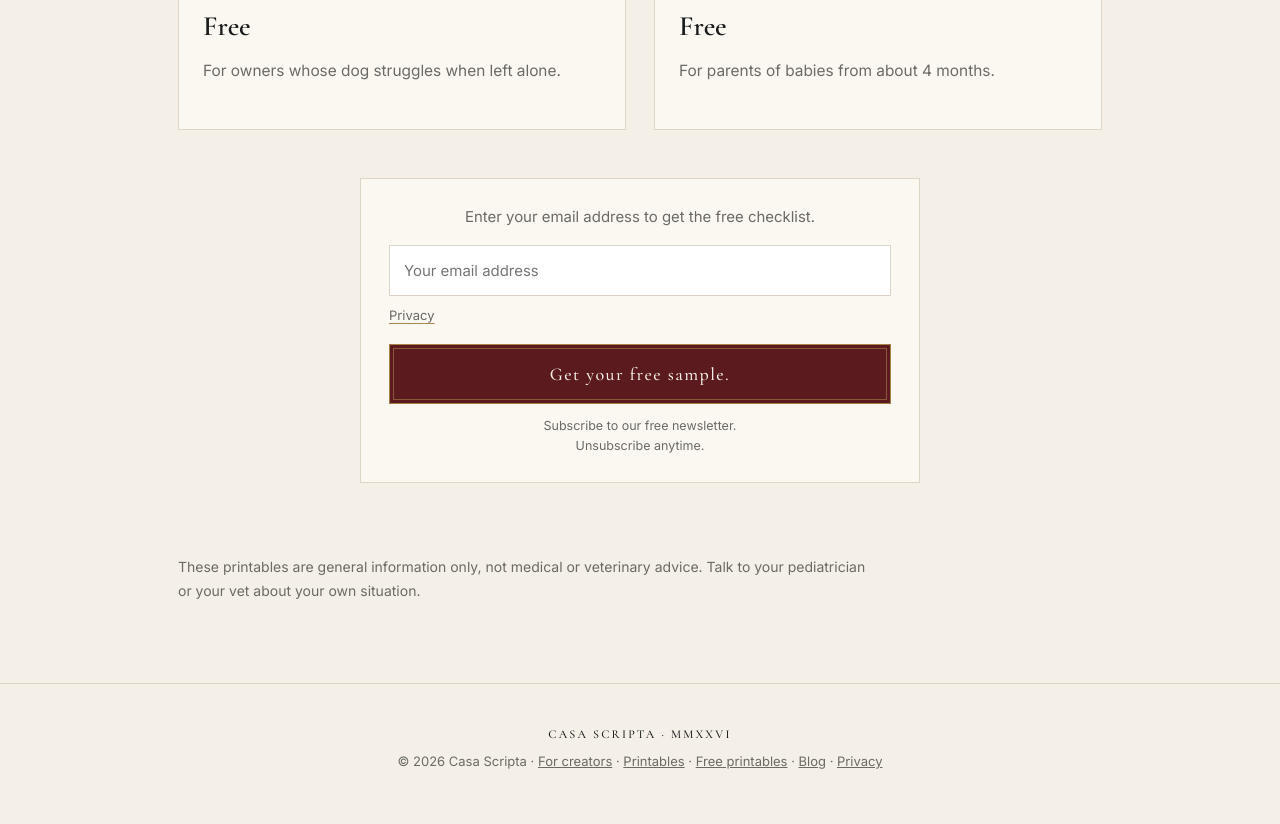
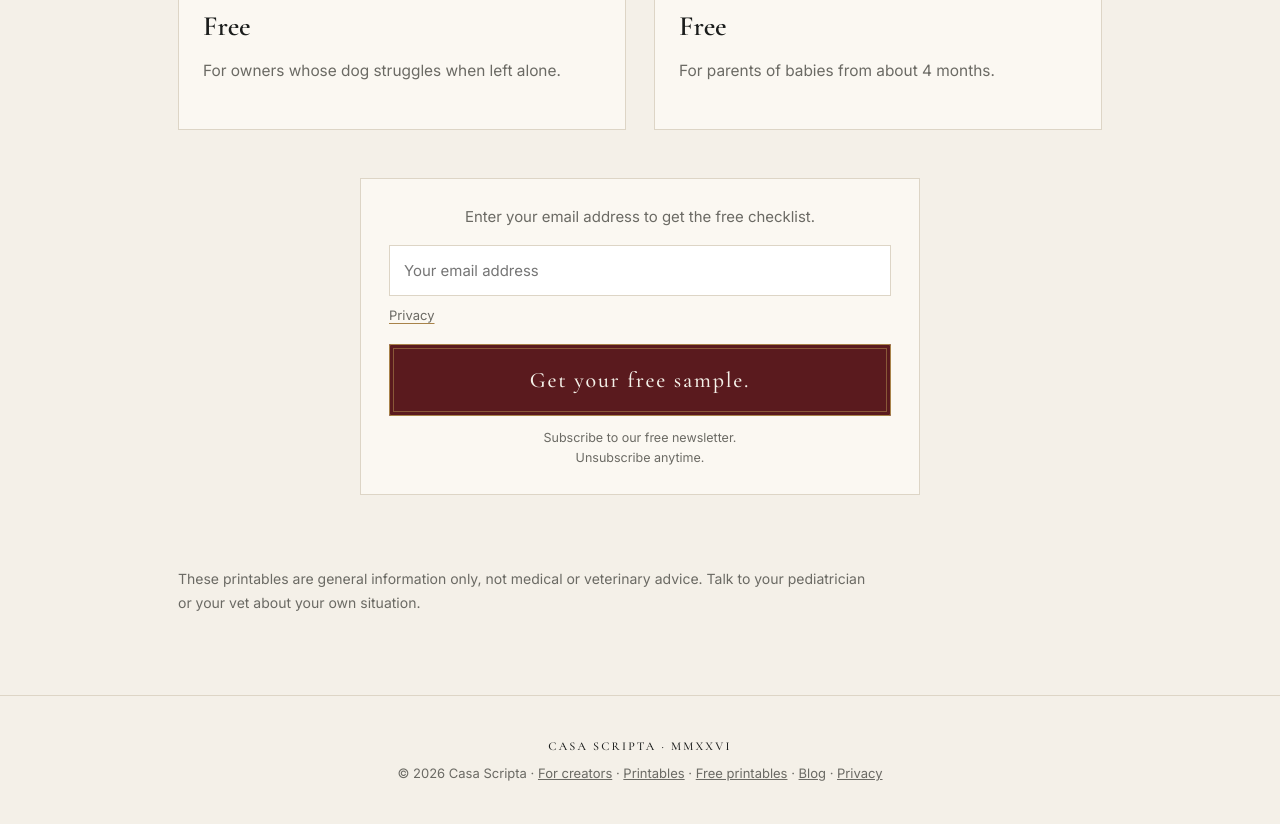
Before and after one commit to DevidEg/casascripta-site, a plain HTML site: page free/index.html in a window 1280 px wide. Shown: the part 1334-2158 px from the top of the page. Drawn offline with Linux system fonts and the light colour scheme.

Commit message:
/free/: desktop 'Get your free sample.' button 22px text / 72px tall; phones keep 18px / 60px (Devid 5:41pm via Odin)

```diff
--- a/free/index.html
+++ b/free/index.html
@@ -77,7 +77,7 @@ footer a{color:var(--stone)}
 .gatebox input{width:100%;min-width:0;flex:none}
 .gatebox .gpriv{align-self:flex-start;font-size:13px;color:var(--stone);text-decoration-color:var(--brass);text-underline-offset:3px;margin:8px 0 18px}
 .gatebox .gpriv:hover{color:var(--green)}
-.gatebox button{font-size:18px;letter-spacing:.08em;padding:19px 22px;white-space:nowrap}
+.gatebox button{font-size:22px;letter-spacing:.08em;padding:23px 22px;white-space:nowrap}@media (max-width:600px){.gatebox button{font-size:18px;padding:19px 22px}}
 .gatebox .gsmall{margin:12px 0 0;color:var(--stone);font-size:12.5px;line-height:1.6}
 .ckbox button:focus-visible,.dopt:focus-visible,.dclose:focus-visible,.gpriv:focus-visible{outline:2px solid var(--brass);outline-offset:3px}
 dialog#pick{margin:auto;border:1px solid var(--line);border-top:3px solid var(--brass);padding:0;background:var(--paper);color:var(--ink);width:min(480px,calc(100vw - 32px));max-width:none;box-shadow:0 18px 50px rgba(26,28,27,.25)}
```
